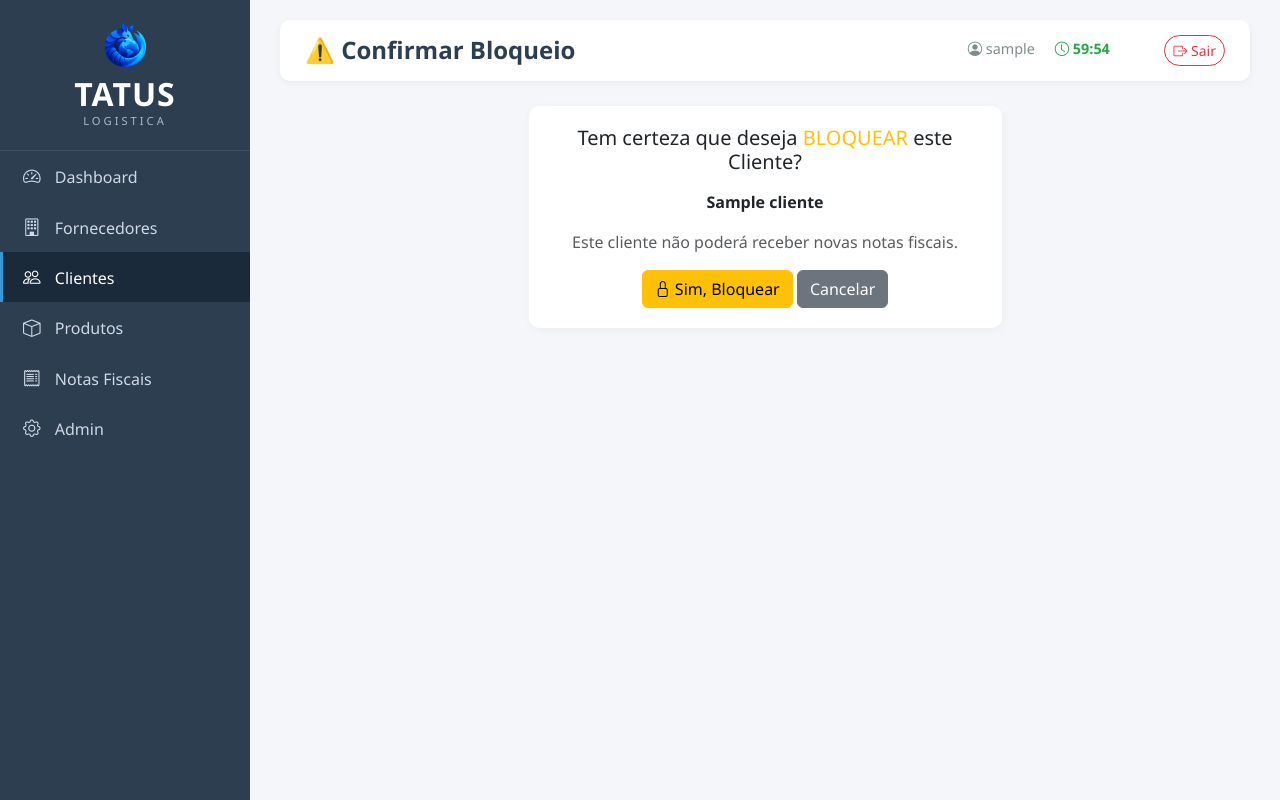
After one commit to Danielknp/tatus-sistem, a Django app: page /clientes/bloquear/1/ in a window 1280 px wide. The commit adds this page. Run offline with Django 5.2, Linux system fonts and the light colour scheme; a user stored in the database is signed in; tables that the repository leaves empty hold one stand-in row (values such as "Sample post").

Commit message:
muitas alterações

```diff
--- a/estoque/admin.py
+++ b/estoque/admin.py
@@ -11,6 +11,10 @@ class NotaFiscalAdmin(admin.ModelAdmin):
     inlines = [ItemNotaInline]
     list_display = ('numero', 'data_emissao', 'tipo', 'fornecedor')
     list_filter = ('tipo',)
+    def formfield_for_foreignkey(self, db_field, request, **kwargs):
+        if db_field.name == "fornecedor":
+            kwargs["queryset"] = Fornecedor.objects.filter(ativo=True)
+        return super().formfield_for_foreignkey(db_field, request, **kwargs)
 
 
 class FornecedorAdmin(admin.ModelAdmin):
--- a/estoque/models.py
+++ b/estoque/models.py
@@ -9,6 +9,7 @@ class Fornecedor(models.Model):
     rua = models.CharField(max_length=200, blank=True, null=True)
     numero = models.CharField(max_length=10, blank=True, null=True)
     bairro = models.CharField(max_length=100, blank=True, null=True)
+    ativo = models.BooleanField(default=True)
 
     def __str__(self):
         return self.nome
@@ -55,12 +56,11 @@ class Cliente(models.Model):
     cpf_cnpj = models.CharField(max_length=18, unique=True, blank=True, null=True)
     telefone = models.CharField(max_length=15, blank=True, null=True)
     email = models.EmailField(blank=True, null=True)
-
-    # Endereço (igual ao Fornecedor)
     cep = models.CharField(max_length=9, blank=True, null=True)
     rua = models.CharField(max_length=200, blank=True, null=True)
     numero = models.CharField(max_length=10, blank=True, null=True)
     bairro = models.CharField(max_length=100, blank=True, null=True)
+    ativo = models.BooleanField(default=True)
 
     def __str__(self):
         return self.nome
--- a/estoque/templates/estoque/base.html
+++ b/estoque/templates/estoque/base.html
@@ -195,7 +195,7 @@
         <span id="timer" class="ms-3 fw-bold" style="min-width: 90px; display: inline-block;">
                 <i class="bi bi-clock"></i> <span id="tempo-restante">59:59</span>
             </span>
-                <a href="{% url 'logout' %}" class="btn btn-sm btn-outline-danger ms-3" style="border-radius: 20px;">
+            <a href="{% url 'logout' %}" class="btn btn-sm btn-outline-danger ms-3" style="border-radius: 20px;" onclick="localStorage.removeItem('inicioTimer');">
                 <i class="bi bi-box-arrow-right"></i> Sair
             </a>
         </div>
--- /dev/null
+++ b/estoque/templates/estoque/confirmar_bloqueio.html
@@ -0,0 +1,59 @@
+{% extends 'estoque/base.html' %}
+
+{% block titulo %}Confirmar {% if acao == 'bloquear' %}Bloqueio{% else %}Desbloqueio{% endif %}{% endblock %}
+{% block titulo_pagina %}⚠️ Confirmar {% if acao == 'bloquear' %}Bloqueio{% else %}Desbloqueio{% endif %}{% endblock %}
+
+{% block conteudo %}
+<div class="row justify-content-center">
+    <div class="col-md-6">
+        <div class="card-custom text-center">
+            <h5 class="mb-3">
+                Tem certeza que deseja
+                {% if acao == 'bloquear' %}
+                    <span class="text-warning">BLOQUEAR</span>
+                {% else %}
+                    <span class="text-success">DESBLOQUEAR</span>
+                {% endif %}
+                este {{ tipo }}?
+            </h5>
+            <p><strong>{{ objeto.nome }}</strong></p>
+            <p class="text-muted">
+                {% if acao == 'bloquear' %}
+                    Este {{ tipo|lower }} não poderá receber novas notas fiscais.
+                {% else %}
+                    Este {{ tipo|lower }} voltará a ficar ativo no sistema.
+                {% endif %}
+            </p>
+
+            <form method="post" class="d-inline">
+                {% csrf_token %}
+                <button type="submit" class="btn
+                    {% if acao == 'bloquear' %}
+                        btn-warning
+                    {% else %}
+                        btn-success
+                    {% endif %}
+                ">
+                    <i class="bi
+                        {% if acao == 'bloquear' %}
+                            bi-lock
+                        {% else %}
+                            bi-unlock
+                        {% endif %}
+                    "></i>
+                    Sim, {% if acao == 'bloquear' %}Bloquear{% else %}Desbloquear{% endif %}
+                </button>
+                <a href="
+                    {% if tipo == 'Fornecedor' %}
+                        {% url 'fornecedores' %}
+                    {% else %}
+                        {% url 'clientes' %}
+                    {% endif %}
+                " class="btn btn-secondary">
+                    Cancelar
+                </a>
+            </form>
+        </div>
+    </div>
+</div>
+{% endblock %}
--- a/estoque/templates/estoque/login.html
+++ b/estoque/templates/estoque/login.html
@@ -124,6 +124,7 @@
         </div>
     </div>
 
-    <script src="https://cdn.jsdelivr.net/npm/bootstrap@5.3.0-alpha1/dist/js/bootstrap.bundle.min.js"></script>
+    <script src="https://cdn.jsdelivr.net/npm/bootstrap@5.3.0-alpha1/dist/js/bootstrap.bundle.min.js"></script>]
+    <script>localStorage.removeItem('inicioTimer');</script>
 </body>
 </html>
--- a/estoque/views.py
+++ b/estoque/views.py
@@ -31,7 +31,7 @@ def registro_view(request):
         password1 = request.POST.get('password1')
         password2 = request.POST.get('password2')
 
-        # Validações simples
+
         if password1 != password2:
             messages.error(request, 'As senhas não coincidem.')
             return render(request, 'estoque/registro.html')
@@ -44,14 +44,13 @@ def registro_view(request):
             messages.error(request, 'Este nome de usuário já existe.')
             return render(request, 'estoque/registro.html')
 
-        # Criar o usuário
         user = User.objects.create_user(username=username, password=password1)
         login(request, user)
         return redirect('dashboard')
 
     return render(request, 'estoque/registro.html')
 
-# Função de Logout
+
 def logout_view(request):
     logout(request)
     return redirect('login')
@@ -163,14 +162,20 @@ def fornecedor_editar(request, id):
         form = FornecedorForm(instance=fornecedor)
     return render(request, 'estoque/fornecedor_form.html', {'form': form, 'titulo': 'Editar Fornecedor'})
 
+from django.db.models import ProtectedError
+
 def fornecedor_excluir(request, id):
     if not request.user.is_authenticated:
         return redirect('login')
     fornecedor = get_object_or_404(Fornecedor, id=id)
     if request.method == 'POST':
-        fornecedor.delete()
-        messages.success(request, 'Fornecedor excluído com sucesso!')
-        return redirect('fornecedores')
+        try:
+            fornecedor.delete()
+            messages.success(request, 'Fornecedor excluído com sucesso!')
+            return redirect('fornecedores')
+        except ProtectedError:
+            messages.error(request, 'Este fornecedor não pode ser excluído porque está vinculado a produtos ou notas fiscais. Remova os vínculos antes de excluir.')
+            return redirect('fornecedores')
     return render(request, 'estoque/confirmar_exclusao.html', {'objeto': fornecedor, 'tipo': 'Fornecedor'})
 
 def cliente_novo(request):
@@ -219,3 +224,63 @@ def admin_redirect(request):
     else:
         messages.error(request, 'Acesso negado. Você não possui permissão para acessar este recurso. Por favor, solicite liberação ao administrador.')
         return redirect('dashboard')
+
+def fornecedor_bloquear(request, id):
+    if not request.user.is_authenticated:
+        return redirect('login')
+    fornecedor = get_object_or_404(Fornecedor, id=id)
+    if request.method == 'POST':
+        fornecedor.ativo = False
+        fornecedor.save()
+        messages.success(request, f'Fornecedor {fornecedor.nome} bloqueado com sucesso!')
+        return redirect('fornecedores')
+    return render(request, 'estoque/confirmar_bloqueio.html', {
+        'objeto': fornecedor,
+        'tipo': 'Fornecedor',
+        'acao': 'bloquear'
+    })
+
+def fornecedor_desbloquear(request, id):
+    if not request.user.is_authenticated:
+        return redirect('login')
+    fornecedor = get_object_or_404(Fornecedor, id=id)
+    if request.method == 'POST':
+        fornecedor.ativo = True
+        fornecedor.save()
+        messages.success(request, f'Fornecedor {fornecedor.nome} desbloqueado com sucesso!')
+        return redirect('fornecedores')
+    return render(request, 'estoque/confirmar_bloqueio.html', {
+        'objeto': fornecedor,
+        'tipo': 'Fornecedor',
+        'acao': 'desbloquear'
+    })
+
+def cliente_bloquear(request, id):
+    if not request.user.is_authenticated:
+        return redirect('login')
+    cliente = get_object_or_404(Cliente, id=id)
+    if request.method == 'POST':
+        cliente.ativo = False
+        cliente.save()
+        messages.success(request, f'Cliente {cliente.nome} bloqueado com sucesso!')
+        return redirect('clientes')
+    return render(request, 'estoque/confirmar_bloqueio.html', {
+        'objeto': cliente,
+        'tipo': 'Cliente',
+        'acao': 'bloquear'
+    })
+
+def cliente_desbloquear(request, id):
+    if not request.user.is_authenticated:
+        return redirect('login')
+    cliente = get_object_or_404(Cliente, id=id)
+    if request.method == 'POST':
+        cliente.ativo = True
+        cliente.save()
+        messages.success(request, f'Cliente {cliente.nome} desbloqueado com sucesso!')
+        return redirect('clientes')
+    return render(request, 'estoque/confirmar_bloqueio.html', {
+        'objeto': cliente,
+        'tipo': 'Cliente',
+        'acao': 'desbloquear'
+    })
--- a/tatus/urls.py
+++ b/tatus/urls.py
@@ -23,4 +23,8 @@ urlpatterns = [
     path('em-breve/', views.em_breve, name='em_breve'),
     path('admin/', views.admin_redirect, name='admin_redirect'),
     path('admin-secreto/', admin.site.urls),
+    path('fornecedores/bloquear/<int:id>/', views.fornecedor_bloquear, name='fornecedor_bloquear'),
+    path('fornecedores/desbloquear/<int:id>/', views.fornecedor_desbloquear, name='fornecedor_desbloquear'),
+    path('clientes/bloquear/<int:id>/', views.cliente_bloquear, name='cliente_bloquear'),
+    path('clientes/desbloquear/<int:id>/', views.cliente_desbloquear, name='cliente_desbloquear'),
 ]
```
Also changed, not shown: estoque/templates/estoque/clientes.html (+22 -1 lines), estoque/templates/estoque/fornecedores.html (+26 -1 lines), estoque/migrations/0006_cliente_ativo_fornecedor_ativo.py (added).
